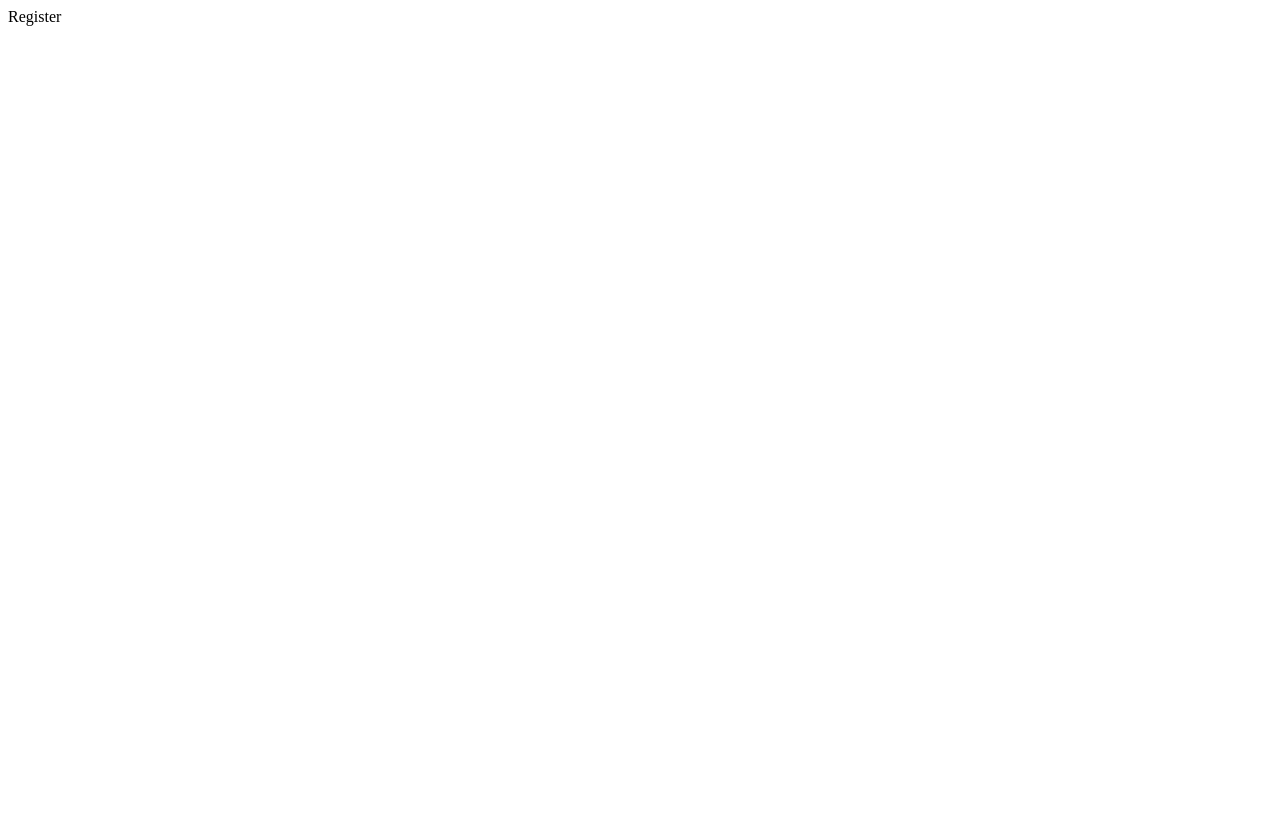
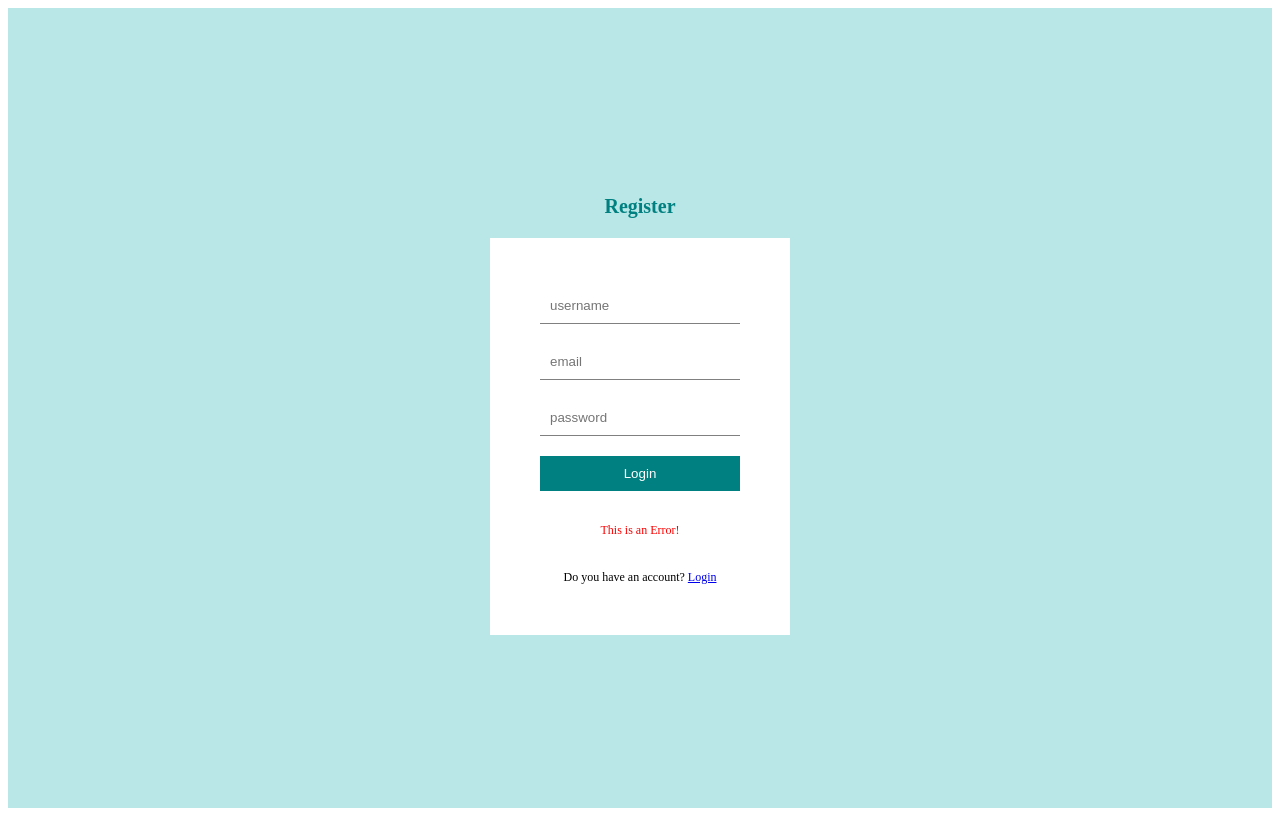
Before and after one commit to nsevindi87/blog_app_react-express_mysql, a React (Create React App) app in the folder client/: page /register in a window 1280 px wide. Built offline with nearby package versions, Linux system fonts and the light colour scheme.

Commit message:
register

```diff
--- a/client/src/Pages/Login.js
+++ b/client/src/Pages/Login.js
@@ -5,8 +5,8 @@
     <div className='auth'>
       <h1>Login</h1>
       <form>
-        <input type="text" placeholder='username' />
-        <input type="text" placeholder='password' />
+        <input required type="text" placeholder='username' />
+        <input required type="password" placeholder='password' />
         <button>Login</button>
         <p>This is an Error!</p>
         <span>Don't you have an account? <Link to="/register">Register</Link></span>
--- a/client/src/Pages/Register.js
+++ b/client/src/Pages/Register.js
@@ -1,9 +1,17 @@
-import React from 'react'
+import { Link } from "react-router-dom";
 
 const Register = () => {
   return (
-    <div>
-      Register
+    <div className='auth'>
+      <h1>Register</h1>
+      <form>
+        <input required type="text" placeholder='username' />
+        <input required type="email" placeholder='email' />
+        <input required type="password" placeholder='password' />
+        <button>Login</button>
+        <p>This is an Error!</p>
+        <span>Do you have an account? <Link to="/login">Login</Link></span>
+      </form>
     </div>
   )
 }
```
